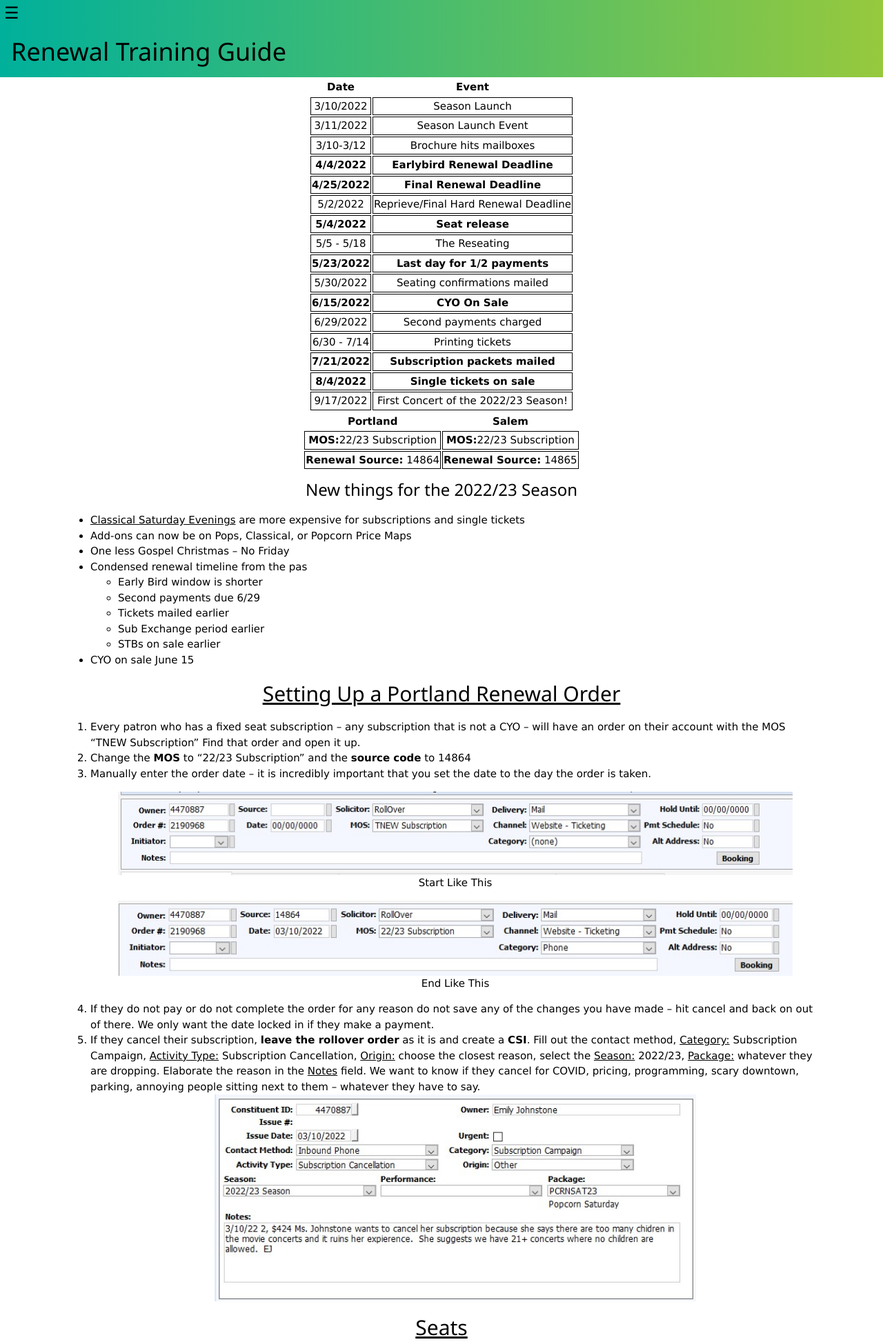
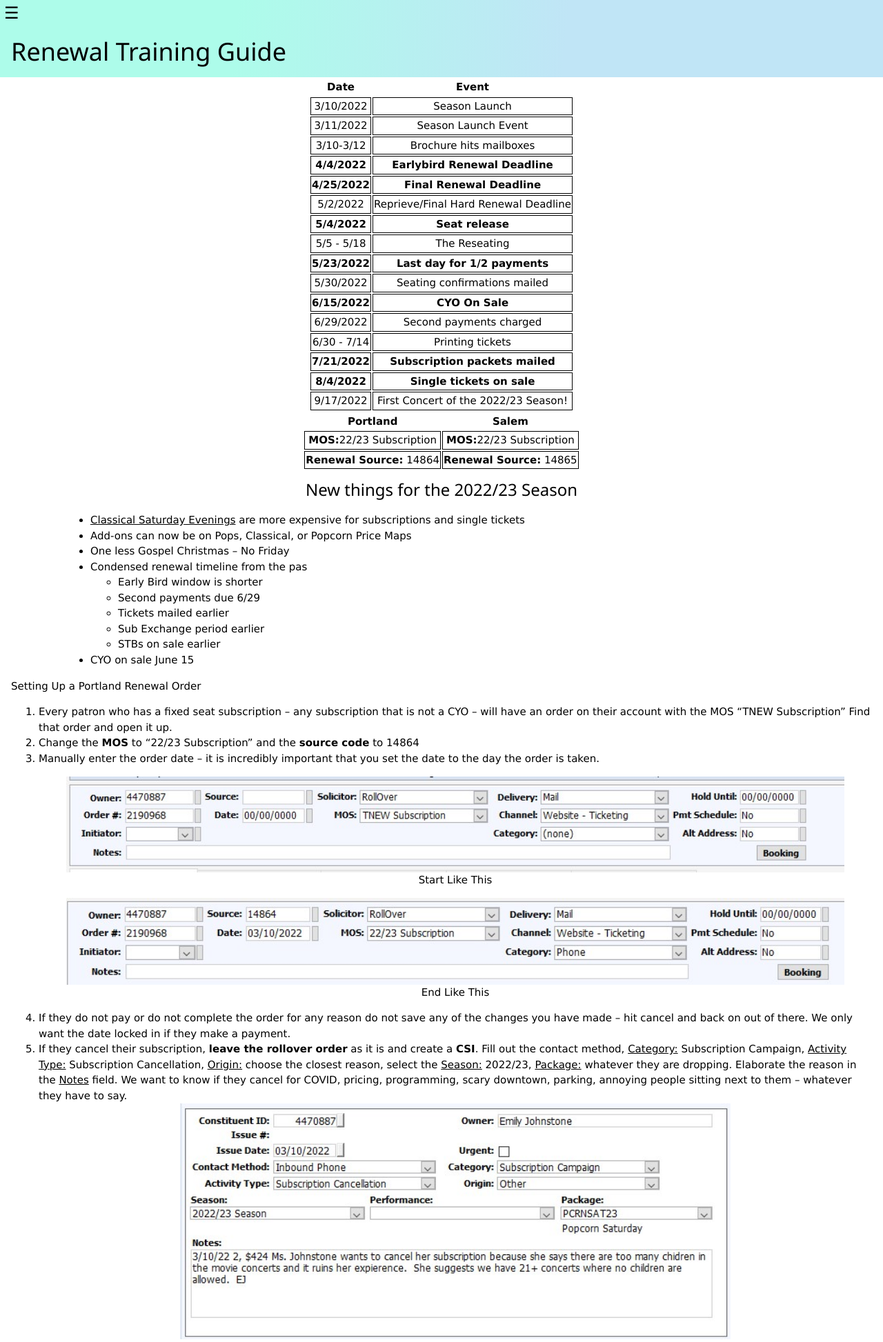
Before and after one commit to muesinga/renewal-training, a PHP site: page / in a window 1280 px wide. Shown: the top 1946 px of the page at 69% size. Run offline with PHP 8.4, Linux system fonts and the light colour scheme.

Commit message:
new gradient

```diff
--- a/index.html
+++ b/index.html
@@ -128,6 +128,8 @@
   <li>CYO on sale June 15</li>
   </li>
 </ul>
+</div>
+<div class="w3-container"
 <h2 id="set-up">Setting Up a Portland Renewal Order</h2>
 <ol>
   <li>Every patron who has a fixed seat subscription – any subscription that is not a CYO – will have an order on their account with the MOS “TNEW Subscription” Find that order and open it up.</li>
--- a/styles/style.css
+++ b/styles/style.css
@@ -108,7 +108,8 @@ figcaption {
 }
 
 .rainbow-gradient {
-    background-image: linear-gradient(to right, #00b09b, #96c93d);}
+    background-image: linear-gradient( 95.2deg, rgba(173,252,234,1) 26.8%, rgba(192,229,246,1) 64% );
+}
 
 .transparent {
     background-color: transparent;
@@ -123,6 +124,9 @@ figcaption {
     margin: 0 5em 0 5em;
   }
 
+.outline {
+    outline-style: solid;
+}
 /* W3.CSS 4.15 December 2020 by Jan Egil and Borge Refsnes */
 html{box-sizing:border-box}*,*:before,*:after{box-sizing:inherit}
 /* Extract from normalize.css by Nicolas Gallagher and Jonathan Neal git.io/normalize */
```
